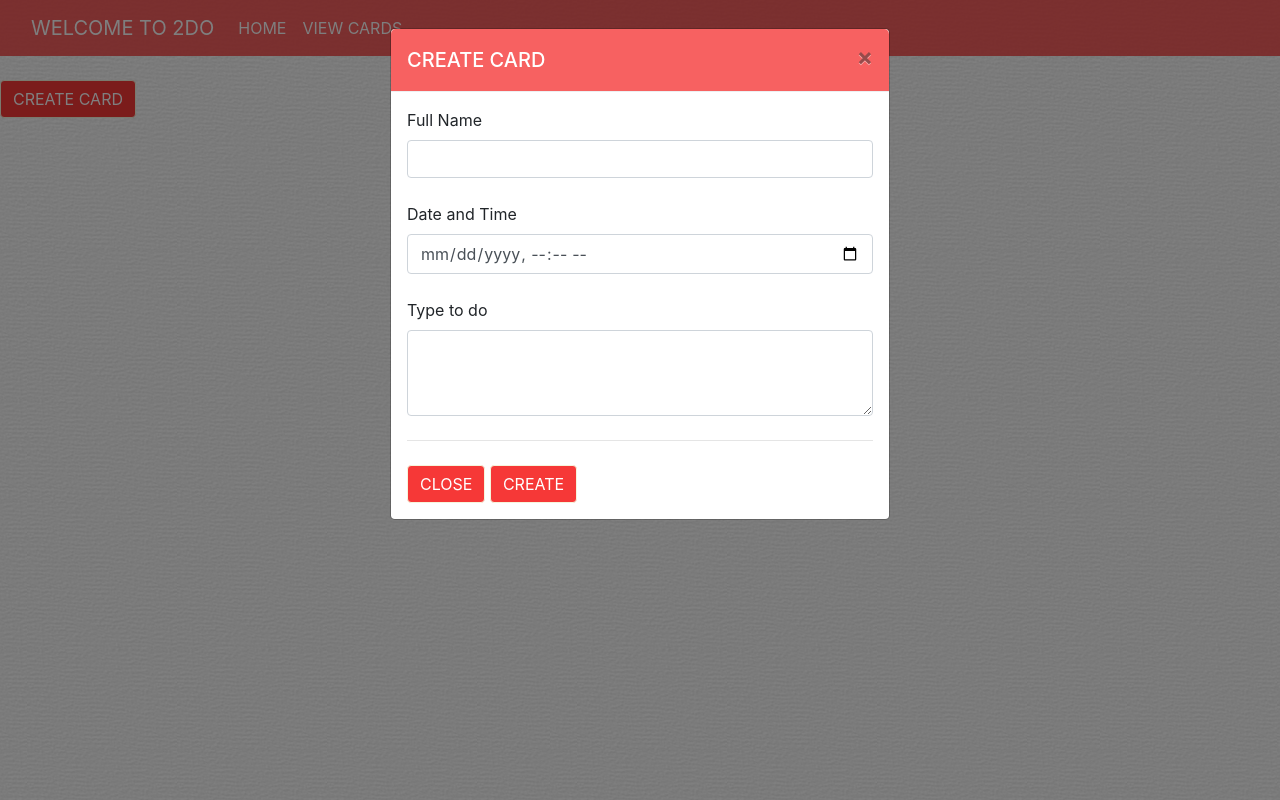
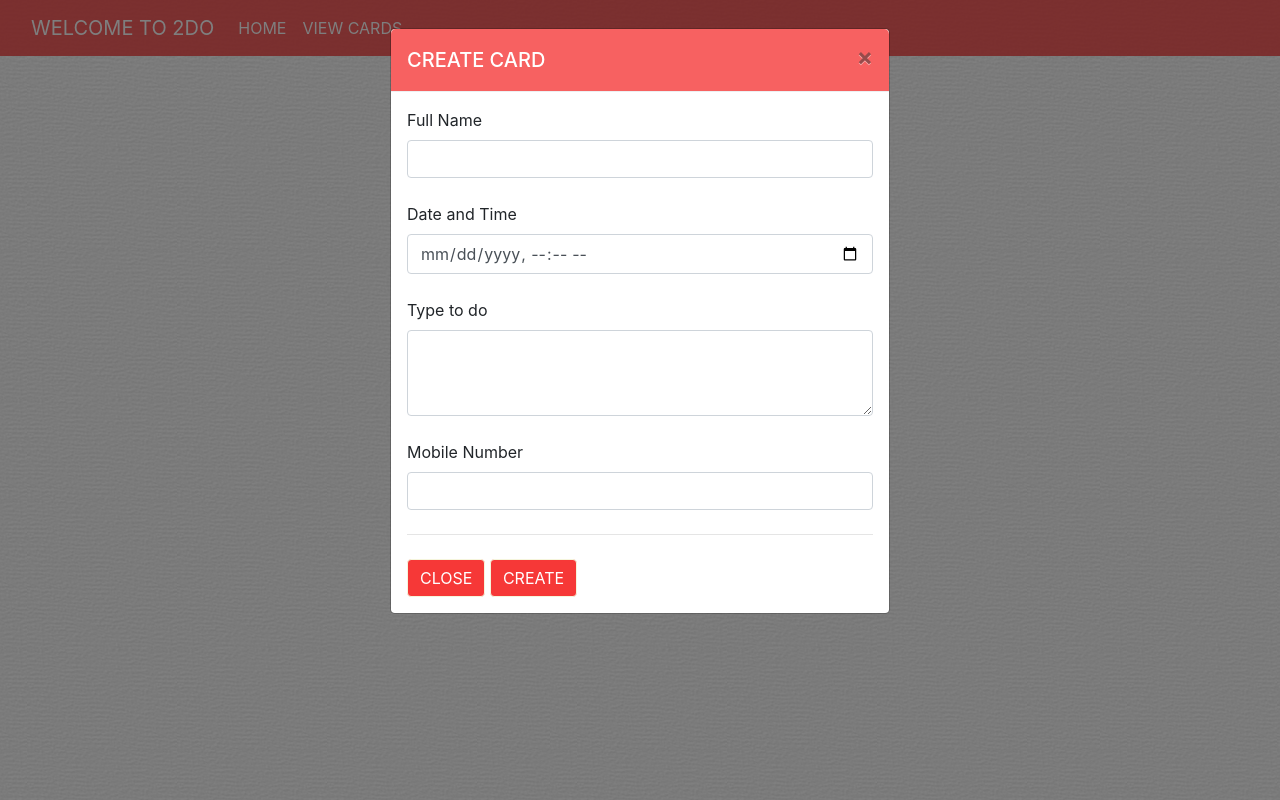
Before and after one commit to adarsh9780/2Do, a Django app: page /create-card/ in a window 1280 px wide, after a click on "CREATE CARD". Run offline with Django 3.2, Linux system fonts and the light colour scheme; some libraries are stand-ins or nearby versions.

Commit message:
Nothing New

```diff
--- a/CreateCard/templates/create_card.html
+++ b/CreateCard/templates/create_card.html
@@ -2,12 +2,6 @@
 {% load crispy_forms_tags %}
 {% load static %}
 {% load staticfiles %}
-
-{% block nav %}
-    <li class="nav-item">
-        <a class="nav-link my_nav_text btn-social" href="{% url 'create-card:view' %}">VIEW CARDS</a>
-    </li>
-{% endblock %}
 
 {% block content %}
 
@@ -16,6 +10,7 @@
         background-color: #F63837 !important;
         color: white !important;
         border-color: beige;
+        margin-left: 35rem;
     }
     .mod-header{
         text-align: center;
@@ -77,7 +72,9 @@
                         <label> Date and Time</label>
                             <input type="datetime-local" class="form-control" name="time"><br>
                         <label for="todo">Type to do</label>
-                            <textarea class="form-control" id="todo" rows="3" name="to_do"></textarea>
+                            <textarea class="form-control" id="todo" rows="3" name="to_do"></textarea><br>
+                        <label for="phone_number">Mobile Number</label>
+                            <input type="number" class="form-control" id="phone_number" name="phone_number">
                     </div>
 
                     <hr class="my-4">
--- a/CreateCard/urls.py
+++ b/CreateCard/urls.py
@@ -6,5 +6,5 @@ app_name = 'create-card'
 
 urlpatterns = [
     url(r'^$', Index.as_view(), name='index'),
-    url(r'^view_cards$', ViewCard.as_view(), name="view"),
+    url(r'^view-card$', ViewCard.as_view(), name="view"),
 ]
--- a/CreateCard/views.py
+++ b/CreateCard/views.py
@@ -13,9 +13,8 @@ from twilio.rest import Client
 # Create your views here.
 
 class Index(View):
-    def create_and_send_msg(self, to_do):
+    def create_and_send_msg(self, to_do, number):
         # Find these values at https://twilio.com/user/account
-        # print("I am a dummy function")
         account_sid = settings.TWILIO_ACCOUNT_SID
         # print(settings.TWILIO_ACCOUNT_SID)
         auth_token = settings.TWILIO_AUTH_TOKEN
@@ -25,7 +24,7 @@ class Index(View):
         client = Client(account_sid, auth_token)
 
         client.api.account.messages.create(
-            to="+918427084473",
+            to=number,
             from_=settings.TWILIO_CALLER_ID,
             body=message)
 
@@ -41,6 +40,9 @@ class Index(View):
         to_do = request.POST.get("to_do")
         time = request.POST.get("time")
         name = request.POST.get("name")
+        phone_number = request.POST.get("phone_number")
+
+        number = "+91" + phone_number
 
         test_date = time[:10] # extract date from string
         test_time = time[11:] # extract time from string
@@ -64,18 +66,17 @@ class Index(View):
                 messages.error(request, "You must provide time greater than current time.")
 
             else:
-                a = TDM(name=name, time=time, to_do=to_do)
+                a = TDM(name=name, time=time, to_do=to_do, phone_number=number)
                 a.save()
                 messages.success(request, "Card is created successfully")
-                print("delay: ", delay)
-                Timer(delay, self.create_and_send_msg, [to_do,]).start()
+                # print("delay: ", delay)
+                Timer(delay, self.create_and_send_msg, [to_do, number]).start()
 
         else:
-            a = TDM(name=name, time=time, to_do=to_do)
+            a = TDM(name=name, time=time, to_do=to_do, phone_number=number)
             a.save()
             messages.success(request, "Card is created successfully")
-            # print(delay)
-            # Timer(delay, self.create_and_send_msg, kwargs={'to_do':to_do}).start()
+            Timer(delay, self.create_and_send_msg, [to_do, number]).start()
 
         return render(request, 'create_card.html', {})
 
--- a/manage.py
+++ b/manage.py
@@ -1,4 +1,4 @@
-#!/usr/bin/env python
+#!/usr/bin/env python3
 import os
 import sys
 
--- a/requirements.txt
+++ b/requirements.txt
@@ -5,9 +5,7 @@ decorator==4.2.1
 Django==1.11
 django-crispy-forms==1.7.0
 django-formtools==2.1
-django-otp==0.4.2
 django-phonenumber-field==1.3.0
-django-two-factor-auth==1.7.0
 idna==2.6
 image==1.5.17
 ipython==6.2.1
@@ -15,7 +13,6 @@ ipython-genutils==0.2.0
 jedi==0.11.1
 parso==0.1.1
 pexpect==4.4.0
-phonenumberslite==8.8.11
 pickleshare==0.7.4
 Pillow==5.0.0
 prompt-toolkit==1.0.15
--- a/templates/base.html
+++ b/templates/base.html
@@ -46,13 +46,9 @@
                     <li class="nav-item active">
                     <a class="nav-link my_nav_text btn-social" href="{% url 'create-card:index' %}">HOME<span class="sr-only">(current)</span></a>
                     </li>
-                    {% block nav%}
-                    {% endblock %}
-                </ul>
-
-                <ul class="navbar-nav">
-                    {% block right-nav %}
-                    {% endblock %}
+                    <li class="nav-item">
+                        <a class="nav-link my_nav_text btn-social" href="{% url 'create-card:view' %}">VIEW CARDS</a>
+                    </li>
                 </ul>
             </div>
         </div>
```
Also changed, not shown: CreateCard/models.py (+15 -0 lines), CreateCard/templates/view_card.html (+0 -17 lines), templates/psudo_base.html (added, +27 -0 lines).
